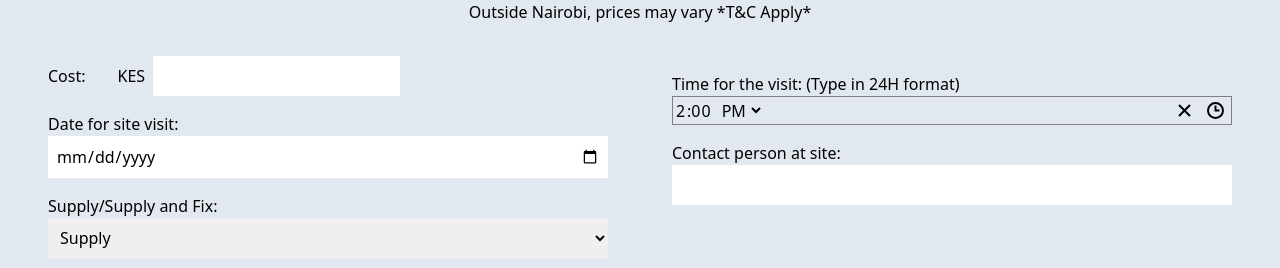
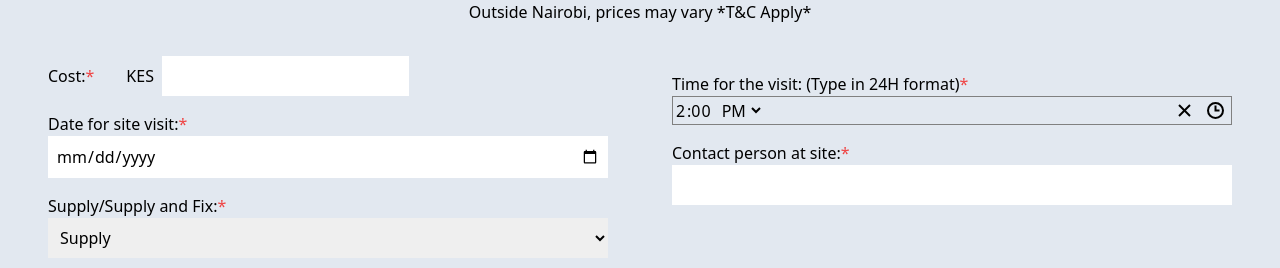
Before and after one commit to stoneartstech/stone-arts, a Next.js app: page /measurement in a window 1280 px wide. Shown: the part 280-548 px from the top of the page. Built offline with nearby package versions, Linux system fonts and the light colour scheme; no server answers.

Commit message:
removed redundant console logs

```diff
--- a/components/ClientHistory.js
+++ b/components/ClientHistory.js
@@ -20,7 +20,6 @@ export default function ClientHistory({ showroomName }) {
                 clientRequest.aspects = clientRequest.aspects.join(',')
                 clientRequest.date = clientRequest.date
             })
-            console.log(clientRequests)
 
             setClientRequests(clientRequests)
             setOriginalClientRequests(clientRequests)
--- a/pages/ClientForm.js
+++ b/pages/ClientForm.js
@@ -17,7 +17,6 @@ export default function ClientForm() {
     useEffect(() => {
         const fetch = onSnapshot(collection(db, 'clientId'), (snapshot) => {
             var number = snapshot.docs[0].data()
-            console.log(number)
             setClientId(number.id)
             setLoading(false)
         })
--- a/pages/measurement.js
+++ b/pages/measurement.js
@@ -25,7 +25,7 @@ export default function measurement() {
     const [clientData, setClientData] = useState(JSON.parse(query))
 
     async function submitHandler() {
-        if (!cost || !date || !time) {
+        if (!cost || !date || !time || !supplyFix || !contactPerson) {
             alert('Please enter all the details')
             return
         }
@@ -64,19 +64,19 @@ export default function measurement() {
                 <div className='flex flex-col w-full'>
 
                     <div className='flex items-center'>
-                        <p className='mr-8'>Cost:</p>
+                        <p className='mr-8'>Cost:<span className='text-red-500'>*</span></p>
                         <p className='mr-2'>KES</p>
                         <input type="number" value={cost} onChange={(e) => setCost(e.target.value)}
                             className=' p-2 ' />
                     </div>
 
 
-                    <p className='mt-4'>Date for site visit:</p>
+                    <p className='mt-4'>Date for site visit:<span className='text-red-500'>*</span></p>
                     <input type="date" value={date} onChange={(e) => setDate(e.target.value)}
                         className=' p-2 w-full ' />
 
 
-                    <p className='mt-4'>Supply/Supply and Fix:</p>
+                    <p className='mt-4'>Supply/Supply and Fix:<span className='text-red-500'>*</span></p>
                     <select className='p-2 w-full' onChange={(e) => setSupplyFix(e.target.value)}>
                         <option value="supply">Supply</option>
                         <option value="supplyfix">Supply and Fix</option>
@@ -86,10 +86,10 @@ export default function measurement() {
 
                 </div>
                 <div className='flex flex-col w-full'>
-                    <p className='mt-4'>Time for the visit: (Type in 24H format)</p>
+                    <p className='mt-4'>Time for the visit: (Type in 24H format)<span className='text-red-500'>*</span></p>
                     <TimePicker value={time} onChange={setTime} />
 
-                    <p className='mt-4'>Contact person at site:</p>
+                    <p className='mt-4'>Contact person at site:<span className='text-red-500'>*</span></p>
                     <input type="text" value={contactPerson} onChange={(e) => setContactPerson(e.target.value)}
                         className=' p-2 w-full ' />
                 </div>
```
